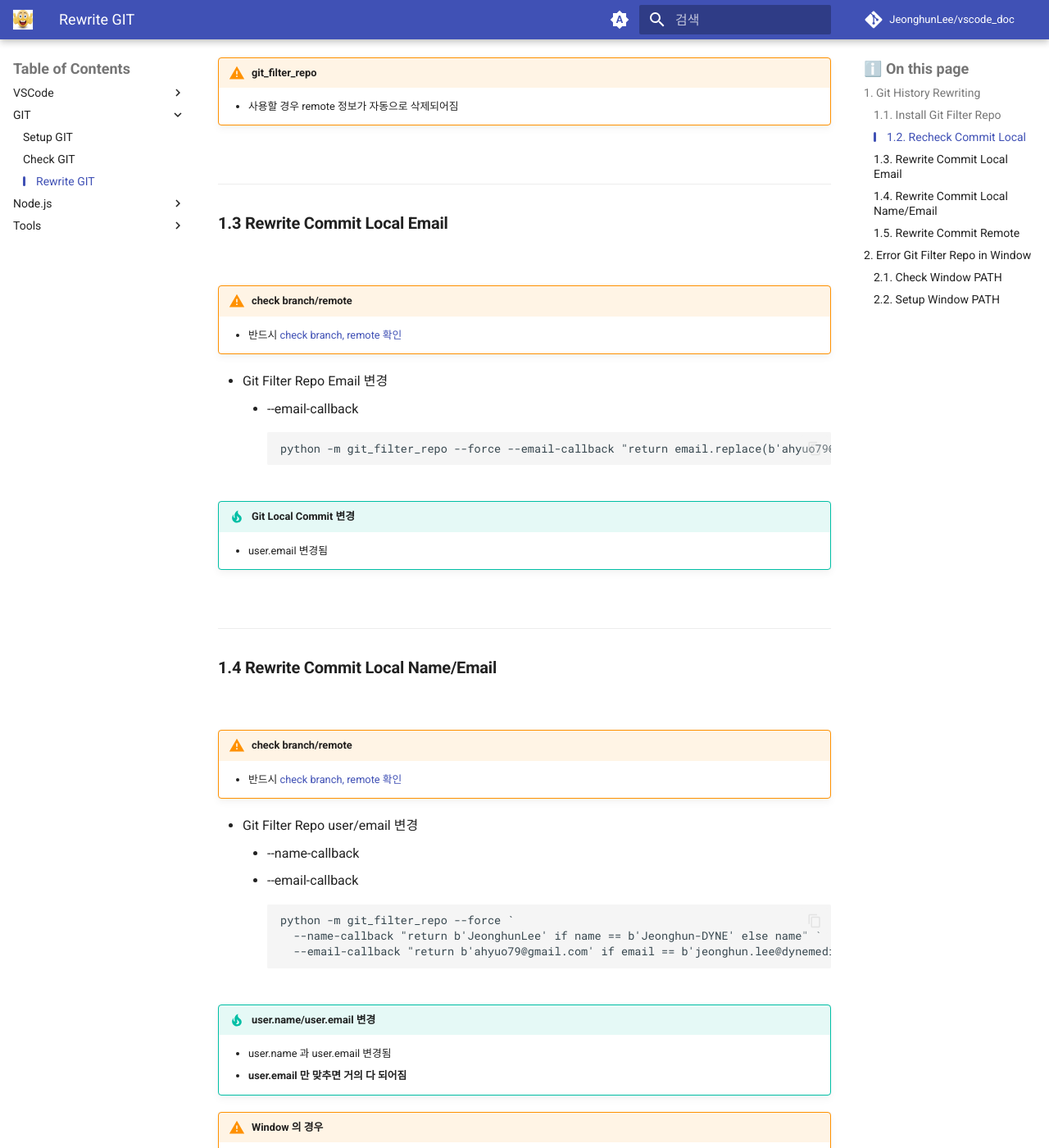
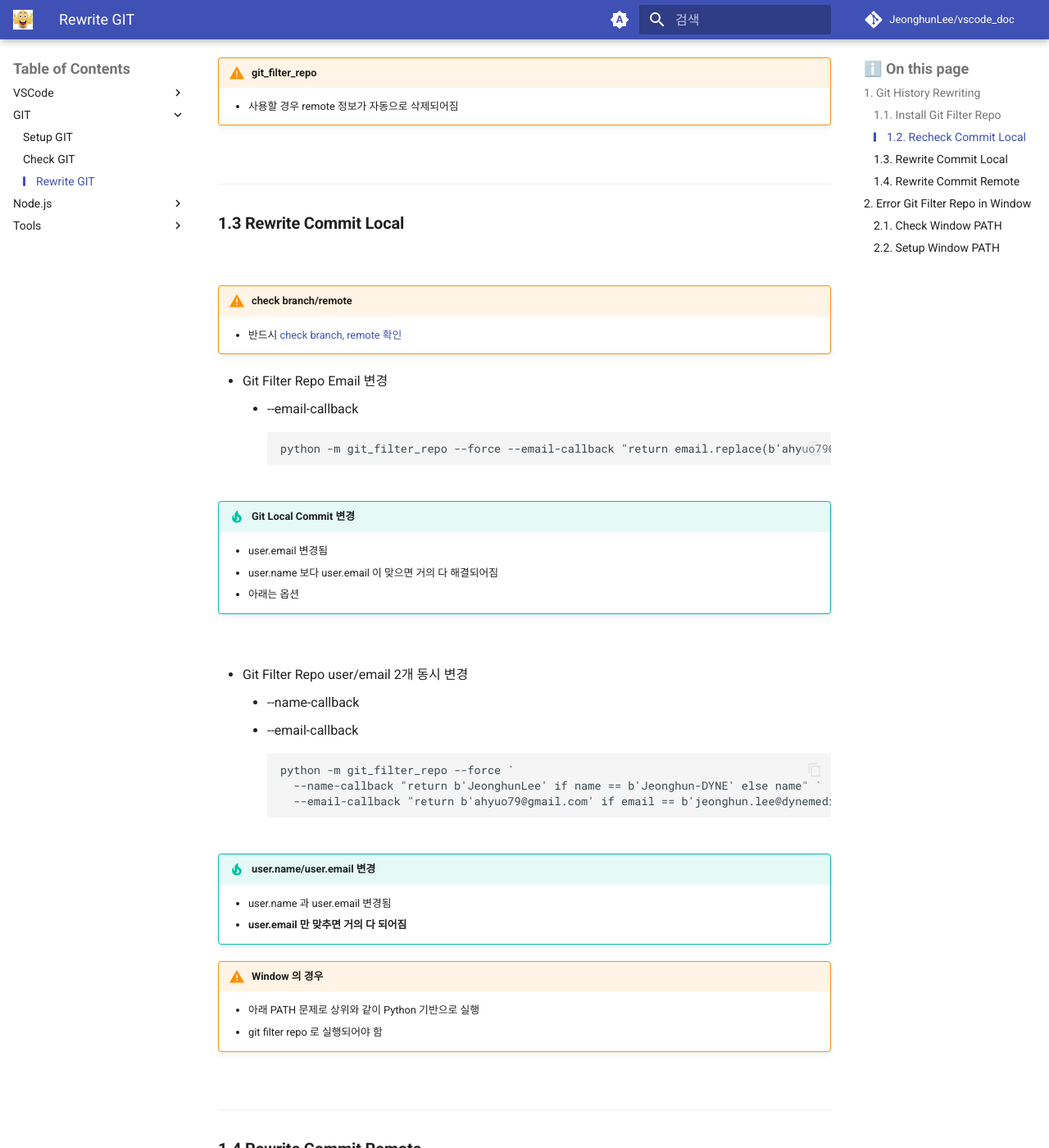
Before and after one commit to JeonghunLee/vscode_doc, an MkDocs documentation site: the page built from docs/git_rewrite.md, in a window 1280 px wide and 1400 px high, scrolled down 1846 px. Shown: the whole window at 82% size. Built offline with MkDocs 1.6.1 and Material for MkDocs 9.7.7, drawn with Linux system fonts in a browser that asks for light colours; comment, search, counter and statistics services are not loaded.

Commit message:
Refactor Git Filter Repo documentation: simplify section titles and clarify user.email resolution

````diff
--- a/docs/git_rewrite.md
+++ b/docs/git_rewrite.md
@@ -80,7 +80,7 @@ git remote -v
 
 ---
 
-### Rewrite Commit Local Email
+### Rewrite Commit Local
 
 
 <br/>
@@ -96,20 +96,12 @@ python -m git_filter_repo --force --email-callback "return email.replace(b'ahyuo
 
 !!! tip "Git Local Commit 변경"
     * user.email 변경됨
+    * user.name 보다 user.email 이 맞으면 거의 다 해결되어짐
+    * 아래는 옵션
 
 <br/>
 
----
-
-### Rewrite Commit Local Name/Email
-
-
-<br/>
-
-!!! warning "check branch/remote"
-    - 반드시 [check branch, remote 확인](git_rewrite.md#recheck-commit-local)
-
-* Git Filter Repo user/email 변경
+* Git Filter Repo user/email 2개 동시 변경
     * --name-callback
     * --email-callback
 ```
````
